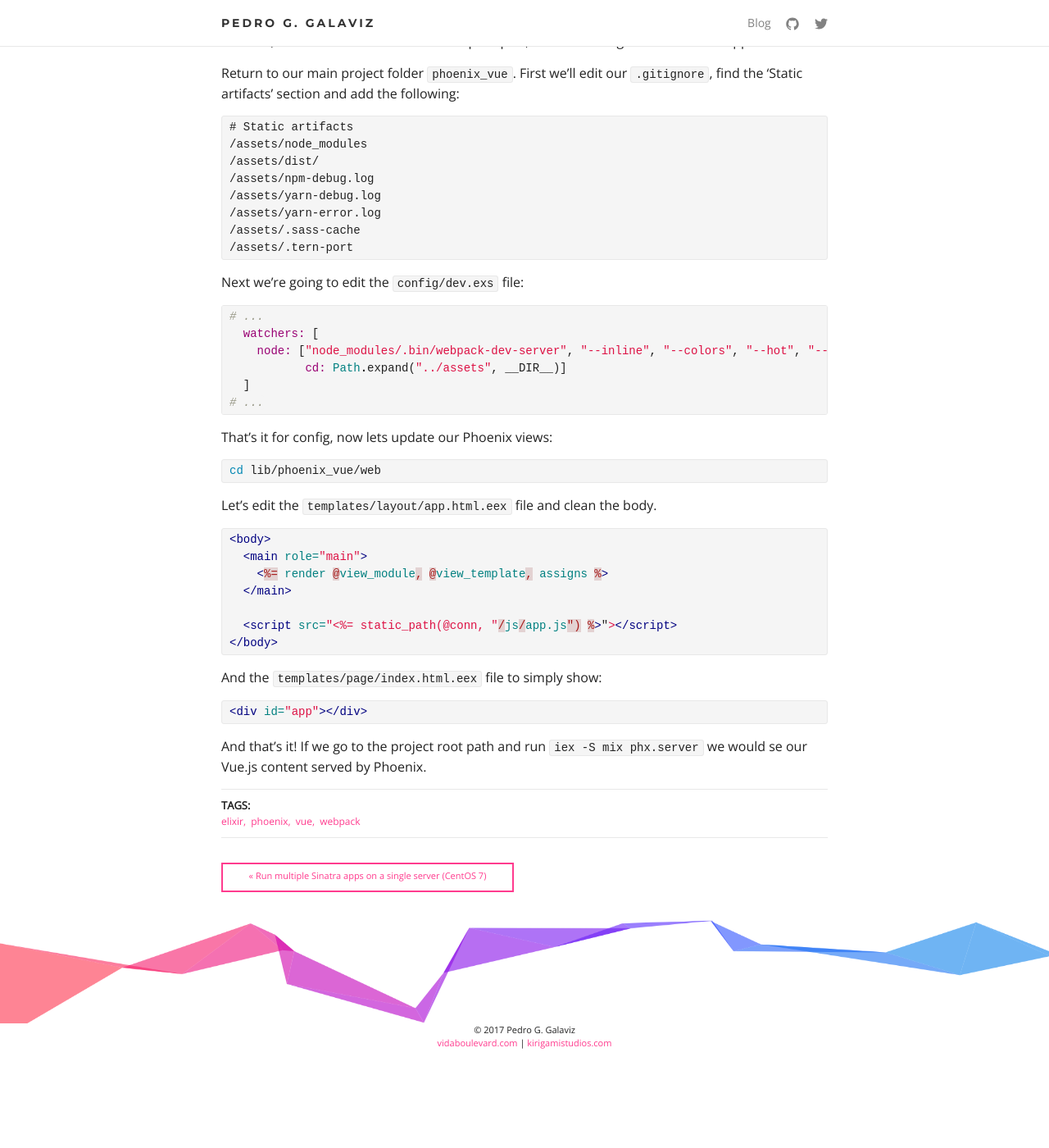
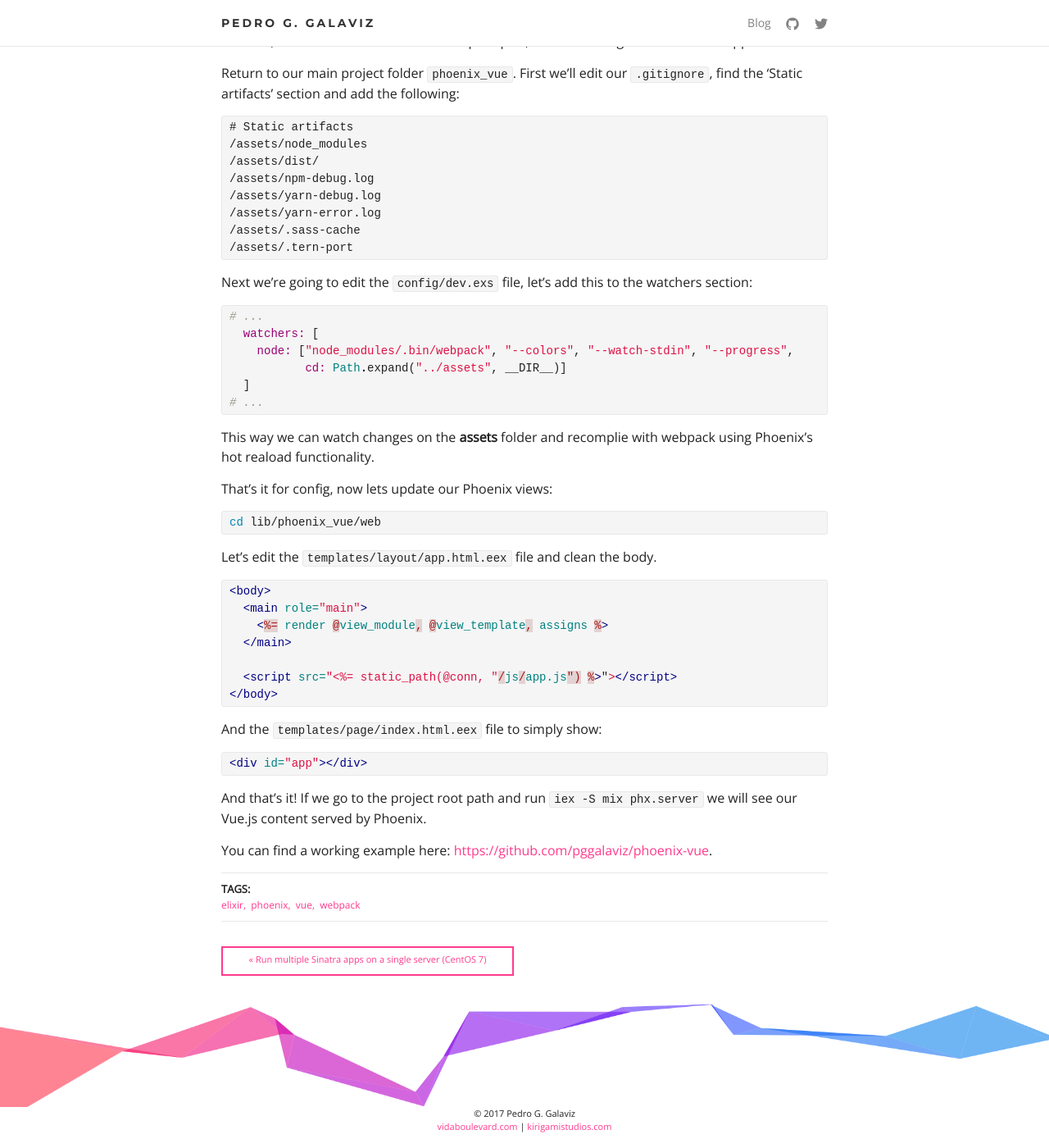
Before and after one commit to pggalaviz/pggalaviz, a Jekyll site: the page built from _posts/2017-05-28-phoenix-vue-and-webpack.md, in a window 1280 px wide and 1400 px high, scrolled down 6553 px. Shown: the whole window at 82% size. Built offline with Jekyll 4.4.1, drawn with Linux system fonts in a browser that asks for light colours; comment, search, counter and statistics services are not loaded; before the commit the page ends 7851 px from its top, so only the background shows below that.

Commit message:
Updated a post

```diff
--- a/_posts/2017-05-28-phoenix-vue-and-webpack.md
+++ b/_posts/2017-05-28-phoenix-vue-and-webpack.md
@@ -358,16 +358,19 @@ artifacts' section and add the following:
 /assets/.tern-port
 {% endhighlight %}
 
-Next we're going to edit the `config/dev.exs` file:
+Next we're going to edit the `config/dev.exs` file, let's add this to the watchers section:
 
 {% highlight elixir %}
 # ...
   watchers: [
-    node: ["node_modules/.bin/webpack-dev-server", "--inline", "--colors", "--hot", "--stdin", "--host", "localhost", "--port", "8080", "--public", "localhost:8080",
+    node: ["node_modules/.bin/webpack", "--colors", "--watch-stdin", "--progress",
            cd: Path.expand("../assets", __DIR__)]
   ]
 # ...
 {% endhighlight %}
+
+This way we can watch changes on the **assets** folder and recomplie with webpack using Phoenix's
+hot reaload functionality.
 
 That's it for config, now lets update our Phoenix views:
 
@@ -393,5 +396,7 @@ And the `templates/page/index.html.eex` file to simply show:
 <div id="app"></div>
 {% endhighlight %}
 
-And that's it! If we go to the project root path and run `iex -S mix phx.server` we would se our
+And that's it! If we go to the project root path and run `iex -S mix phx.server` we will see our
 Vue.js content served by Phoenix.
+
+You can find a working example here: [https://github.com/pggalaviz/phoenix-vue](https://github.com/pggalaviz/phoenix-vue).
```
